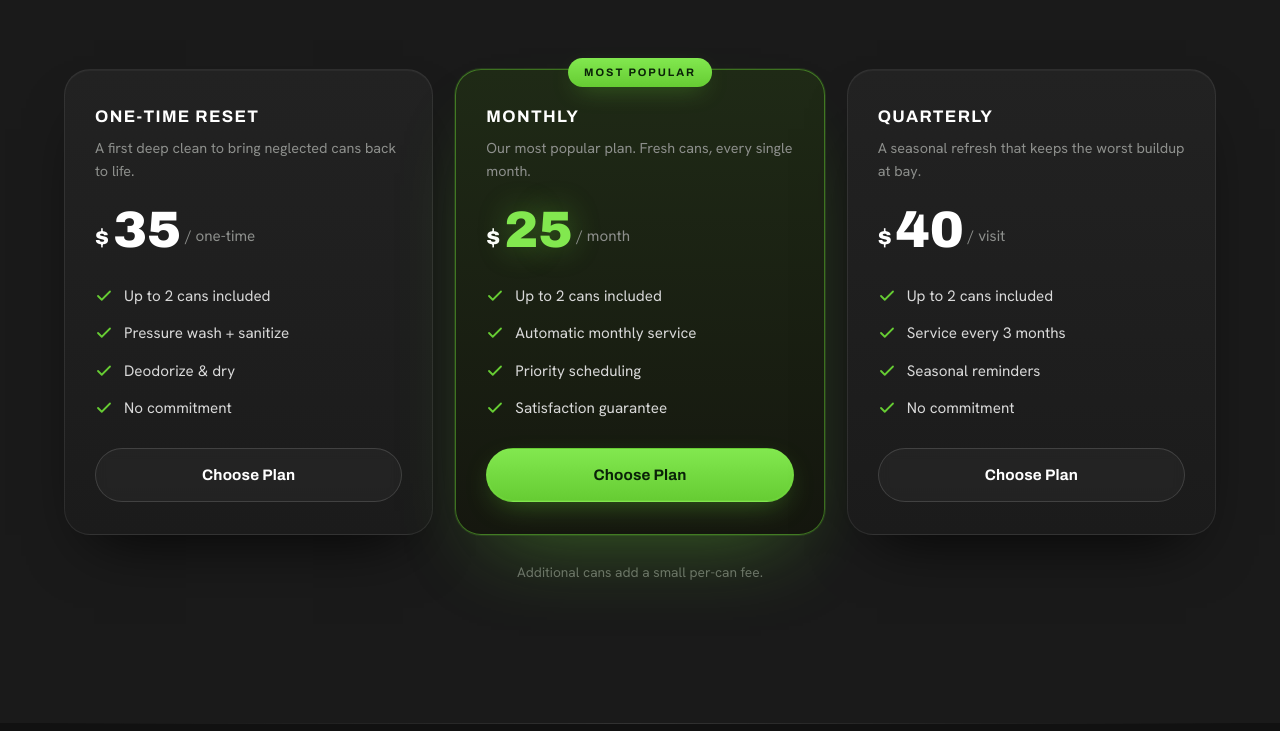
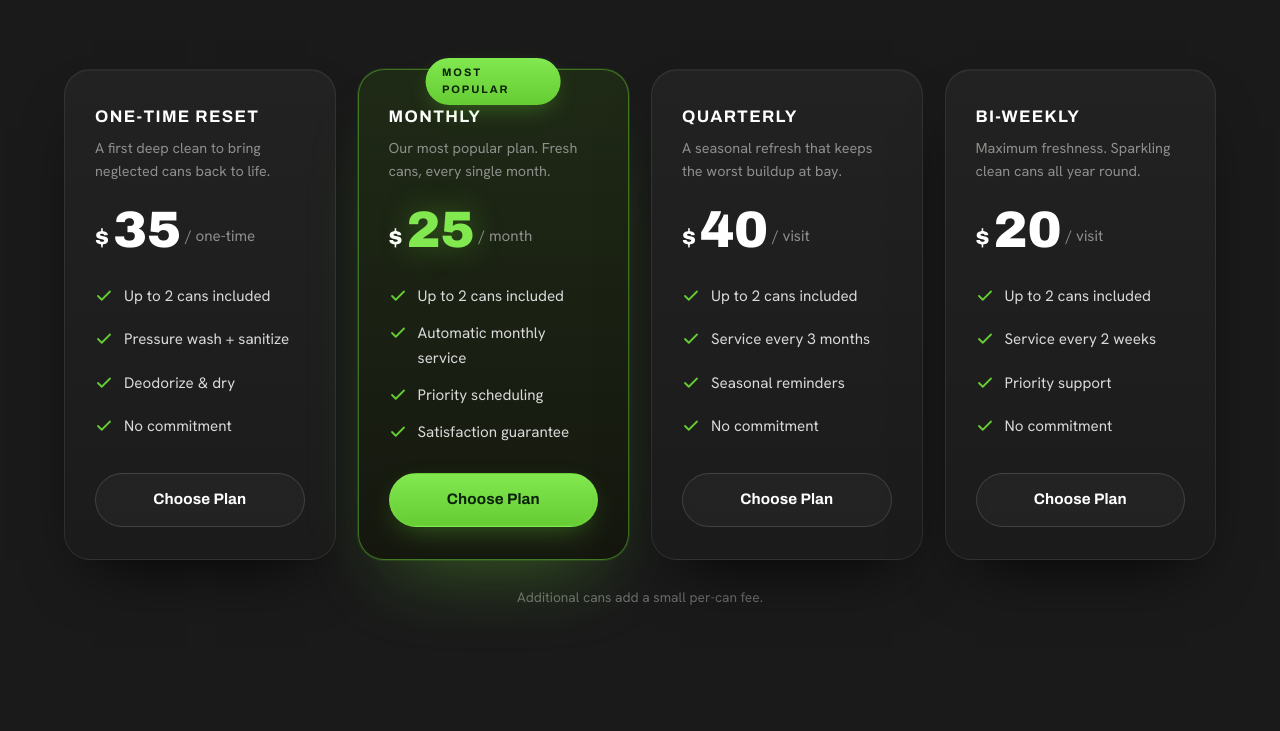
Before and after one commit to HTC20-2/QCCC-V2, a website: page index.html in a window 1280 px wide. Shown: the part 5109-5840 px from the top of the page. Drawn offline with Linux system fonts and the light colour scheme.

Commit message:
Add Bi-Weekly /visit plan to pricing grid and form options

```diff
--- a/index.html
+++ b/index.html
@@ -373,7 +373,7 @@ header.nav.scrolled{
 .ba .pill.a{right:16px;background:rgba(102,204,51,.14);color:var(--green-bright);border:1px solid rgba(102,204,51,.4)}
 
 /* ============================ PRICING ============================ */
-.plans{display:grid;grid-template-columns:repeat(3,1fr);gap:22px;align-items:stretch}
+.plans{display:grid;grid-template-columns:repeat(4,1fr);gap:22px;align-items:stretch}
 .plan{
   position:relative;display:flex;flex-direction:column;padding:34px 30px 32px;border-radius:var(--radius-lg);
   background:linear-gradient(180deg,var(--slate),#1b1b1b);border:1px solid var(--line);
@@ -744,6 +744,19 @@ footer{background:#0c0c0c;border-top:1px solid var(--line);padding:70px 0 34px;p
         </ul>
         <a href="#quote" class="btn btn-ghost">Choose Plan</a>
       </div>
+
+      <div class="plan reveal d4">
+        <div class="pname">Bi-Weekly</div>
+        <div class="pdesc">Maximum freshness. Sparkling clean cans all year round.</div>
+        <div class="price"><span class="cur">$</span><span class="amt">20</span><span class="per">/ visit</span></div>
+        <ul>
+          <li><svg viewBox="0 0 24 24" fill="none" stroke="currentColor" stroke-width="2.4" stroke-linecap="round" stroke-linejoin="round"><path d="M20 6 9 17l-5-5"/></svg>Up to 2 cans included</li>
+          <li><svg viewBox="0 0 24 24" fill="none" stroke="currentColor" stroke-width="2.4" stroke-linecap="round" stroke-linejoin="round"><path d="M20 6 9 17l-5-5"/></svg>Service every 2 weeks</li>
+          <li><svg viewBox="0 0 24 24" fill="none" stroke="currentColor" stroke-width="2.4" stroke-linecap="round" stroke-linejoin="round"><path d="M20 6 9 17l-5-5"/></svg>Priority support</li>
+          <li><svg viewBox="0 0 24 24" fill="none" stroke="currentColor" stroke-width="2.4" stroke-linecap="round" stroke-linejoin="round"><path d="M20 6 9 17l-5-5"/></svg>No commitment</li>
+        </ul>
+        <a href="#quote" class="btn btn-ghost">Choose Plan</a>
+      </div>
     </div>
     <p class="price-note">Additional cans add a small per-can fee.</p>
   </div>
@@ -789,6 +802,7 @@ footer{background:#0c0c0c;border-top:1px solid var(--line);padding:70px 0 34px;p
             </div>
             <div><label for="plan">Plan</label>
               <select id="plan" name="plan">
+                <option>Bi-Weekly</option>
                 <option>Monthly</option>
                 <option>Quarterly</option>
                 <option>One time Refresh</option>
```
